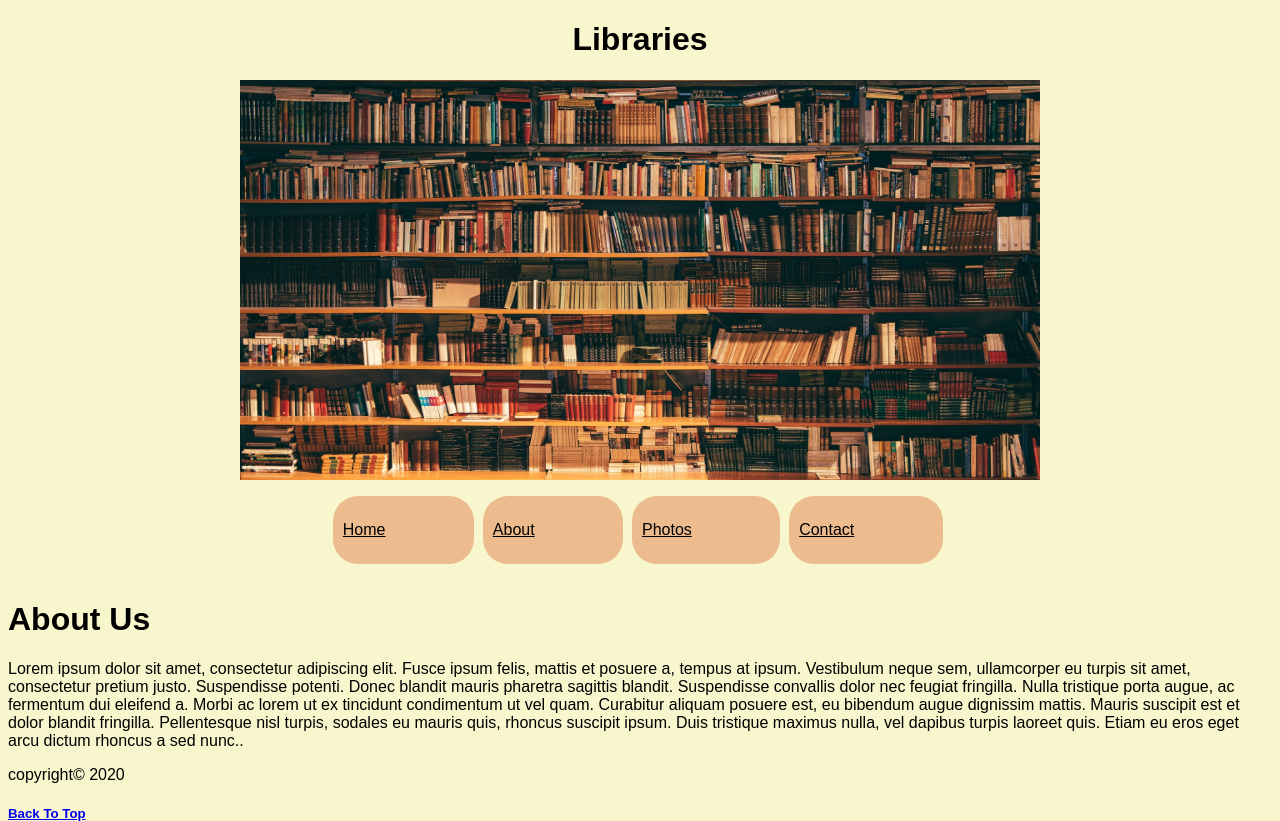
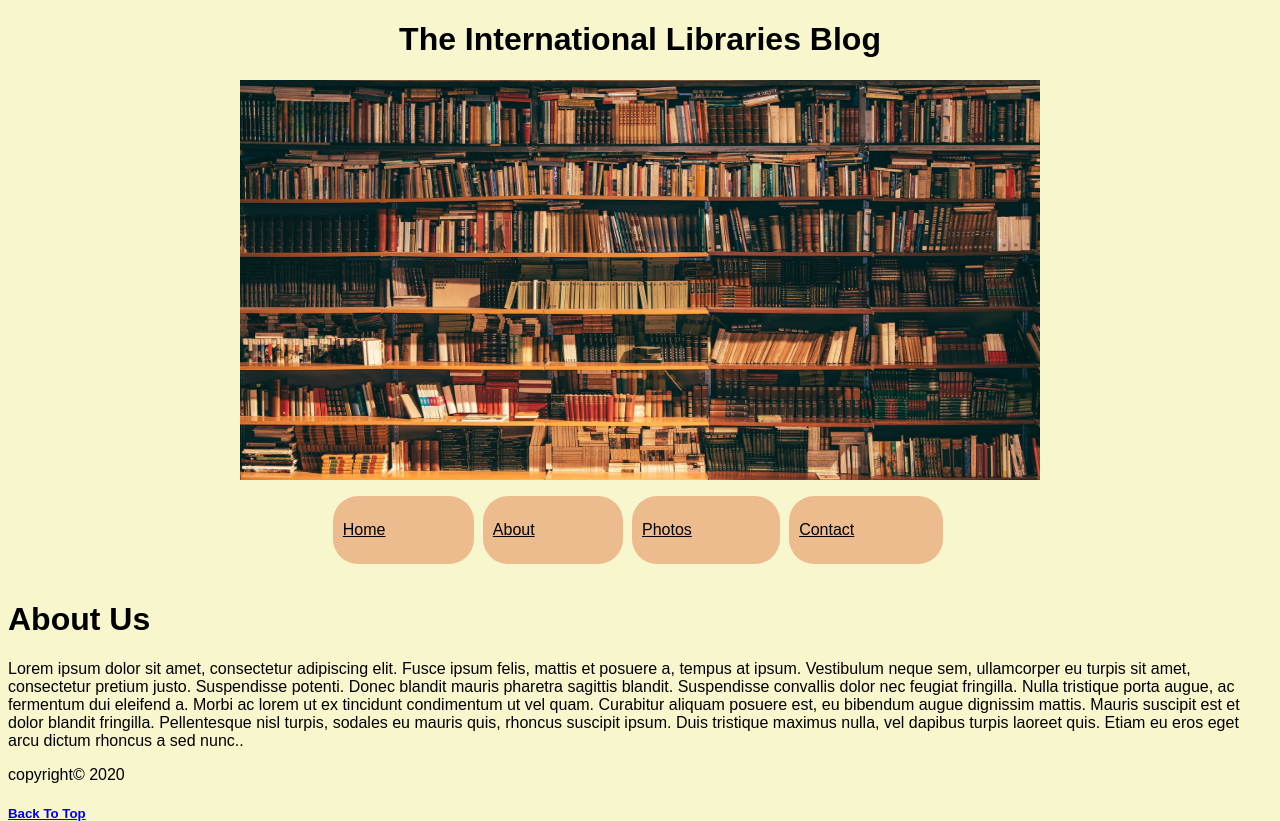
Before and after one commit to sanaAB/library, a website built with Parcel: page about.html in a window 1280 px wide. Built offline with nearby package versions, Linux system fonts and the light colour scheme.

Commit message:
modify the title

```diff
--- a/about.html
+++ b/about.html
@@ -11,7 +11,7 @@
 			<header>
 					<div id="app"></div>
 					<div class="header" style="text-align:center">
-							<h1 style="text-align:center"> Libraries </h1>
+							<h1 style="text-align:center"> The International Libraries Blog </h1>
 							<img src="src/images/lib.jpg" id="logo" alt="Logo" class="center">
 							<nav id="menu">
 									<ul>
```
Also changed, not shown: contact.html (+1 -1 lines), index.html (+1 -1 lines), photos.html (+1 -1 lines).
